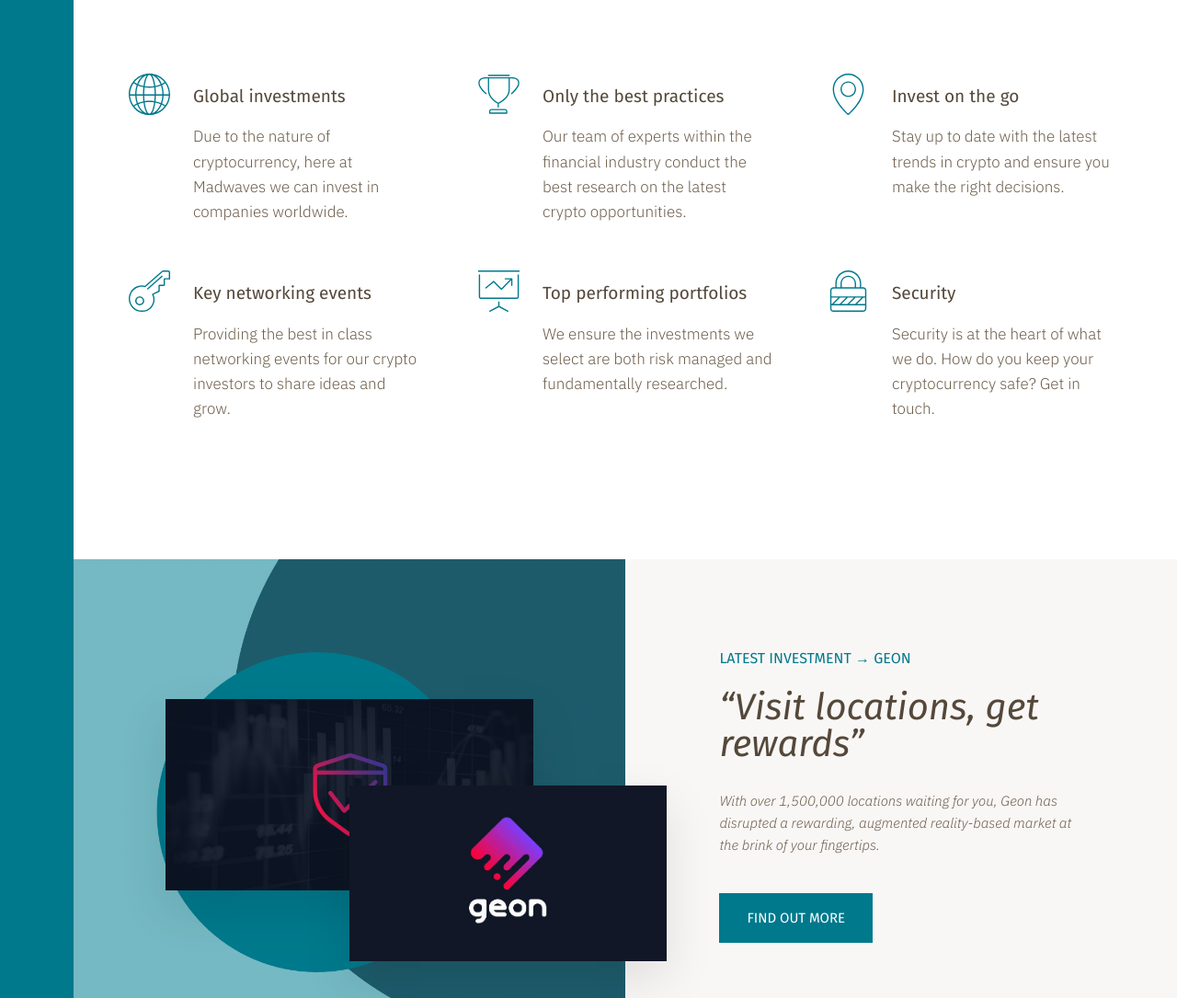
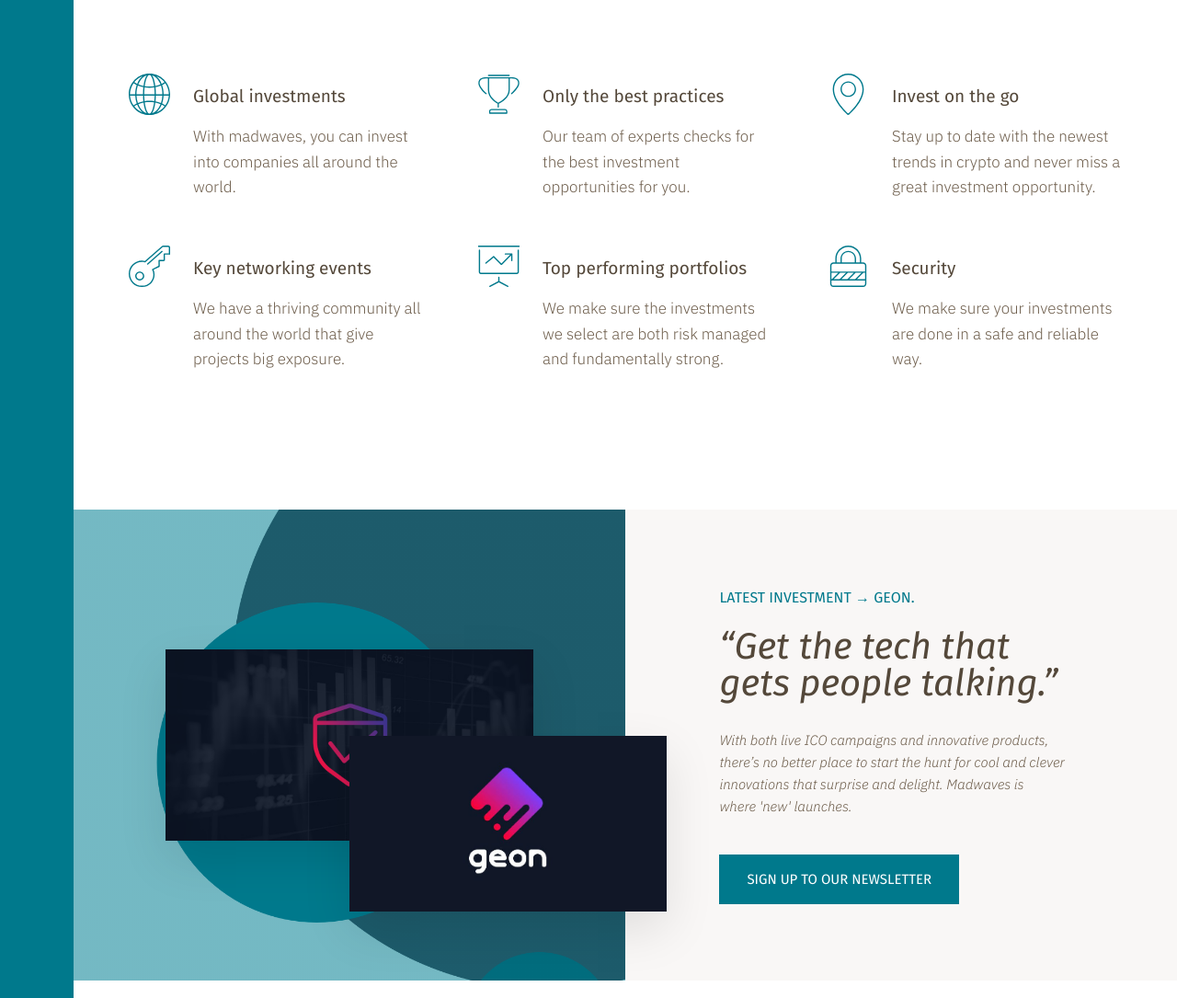
Before and after one commit to mostmojo/kimata, a website: page index.html in a window 1280 px wide. Shown: the part 700-1785 px from the top of the page at 92% size. Drawn offline with Linux system fonts and the light colour scheme.

Commit message:
Fix content

```diff
--- a/index.html
+++ b/index.html
@@ -48,7 +48,7 @@
 
 				<img src="img/realtor-3.jpeg" alt="Realtor 3" class="realtors__img">
 				<div class="realtors__details">
-					<h4 class="heading-4 heading-4--light">Valentino Melski</h4>
+					<h4 class="heading-4 heading-4--light">Wojciech</h4>
 					<p class="realtors__sold">'Superb. Have a look. The company speaks for itself.'</p>
 				</div>
 			</div>
@@ -61,7 +61,7 @@
 				</svg>
 				<h4 class="heading-4 heading-4--dark">Global investments</h4>
 				<p class="feature__text">
-					Due to the nature of cryptocurrency, here at Madwaves we can invest in companies worldwide.
+					With madwaves, you can invest into companies all around the world.
 				</p>
 			</div>
 			<div class="feature">
@@ -70,7 +70,7 @@
 				</svg>
 				<h4 class="heading-4 heading-4--dark">Only the best practices</h4>
 				<p class="feature__text">
-					Our team of experts within the financial industry conduct the best research on the latest crypto opportunities.
+					Our team of experts checks for the best investment opportunities for you.
 				</p>
 			</div>
 			<div class="feature">
@@ -79,7 +79,7 @@
 				</svg>
 				<h4 class="heading-4 heading-4--dark">Invest on the go</h4>
 				<p class="feature__text">
-					Stay up to date with the latest trends in crypto and ensure you make the right decisions.
+					Stay up to date with the newest trends in crypto and never miss a great investment opportunity.
 				</p>
 			</div>
 			<div class="feature">
@@ -88,7 +88,7 @@
 				</svg>
 				<h4 class="heading-4 heading-4--dark">Key networking events</h4>
 				<p class="feature__text">
-					Providing the best in class networking events for our crypto investors to share ideas and grow.
+					We have a thriving community all around the world that give projects big exposure.
 				</p>
 			</div>
 
@@ -98,7 +98,7 @@
 				</svg>
 				<h4 class="heading-4 heading-4--dark">Top performing portfolios</h4>
 				<p class="feature__text">
-					We ensure the investments we select are both risk managed and fundamentally researched.
+					We make sure the investments we select are both risk managed and fundamentally strong.
 				</p>
 			</div>
 			<div class="feature">
@@ -107,7 +107,7 @@
 				</svg>
 				<h4 class="heading-4 heading-4--dark">Security</h4>
 				<p class="feature__text">
-					Security is at the heart of what we do. How do you keep your cryptocurrency safe? Get in touch.
+					We make sure your investments are done in a safe and reliable way.
 				</p>
 			</div>
 		</section>
@@ -118,14 +118,14 @@
 		</div>
 
 		<div class="story__content">
-			<h3 class="heading-3 mb-sm">Latest investment &rarr; GEON</h3>
+			<h3 class="heading-3 mb-sm">Latest investment &rarr; Geon.</h3>
 			<h2 class="heading-2 heading-2--dark mb-md">
-				&ldquo;Visit locations, get rewards&rdquo;
+				&ldquo;Get the tech that gets people talking.&rdquo;
 			</h2>
 			<p class="story__text">
-				With over 1,500,000 locations waiting for you, Geon has disrupted a rewarding, augmented reality-based market at the brink of your fingertips.
+				With both live ICO campaigns and innovative products, there’s no better place to start the hunt for cool and clever innovations that surprise and delight. Madwaves is where 'new' launches.
 			</p>
-			<button class="btn home__btn">Find out more</button>
+			<button class="btn home__btn">Sign up to our newsletter</button>
 		</div>
 
 		<section class="homes">
```
